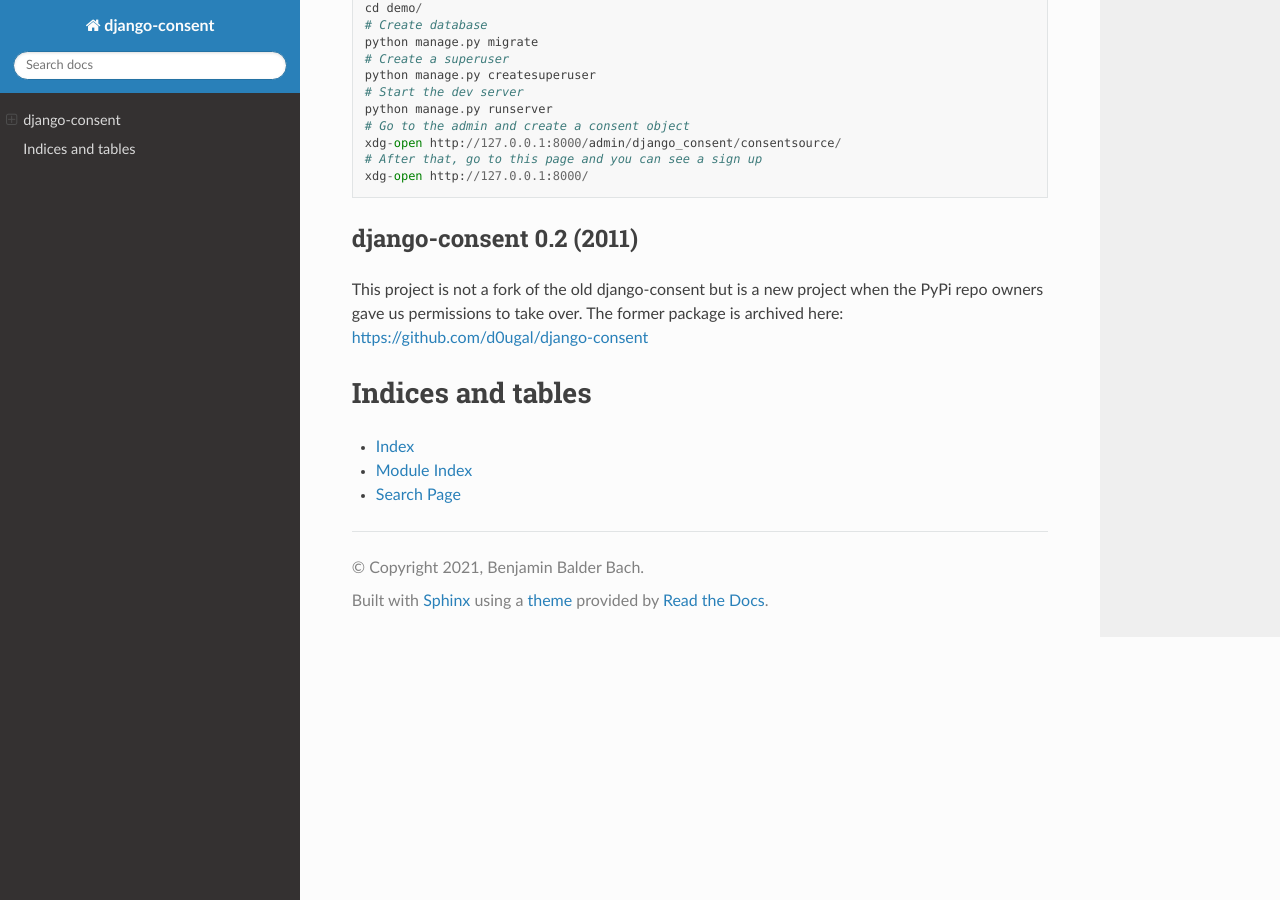
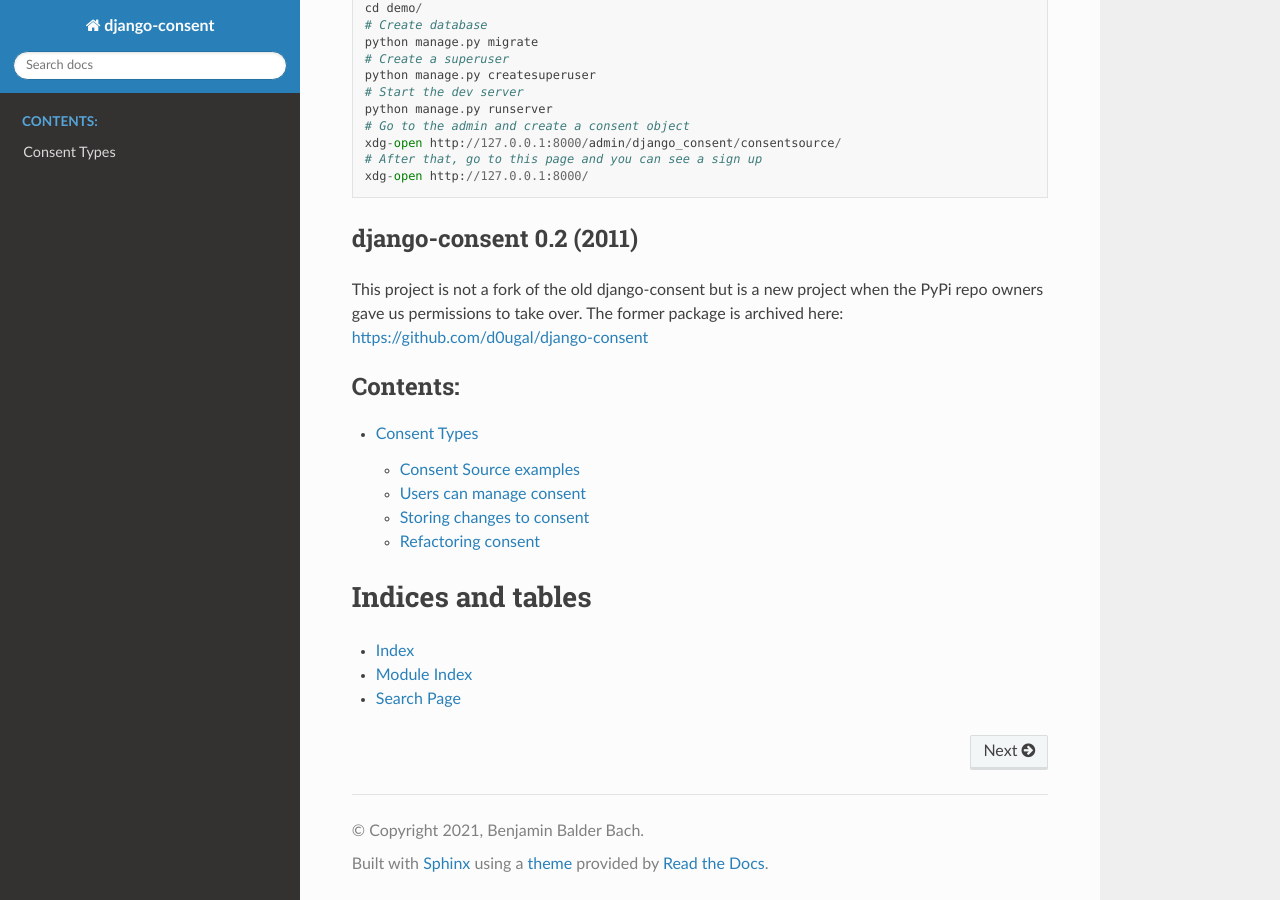
Before and after one commit to django-denmark/django-consent, a Sphinx documentation site: the page built from docs/index.rst, in a window 1280 px wide and 900 px high, scrolled down 3732 px. Built offline with Sphinx 7.4.7 and the Read the Docs theme 2.0.0, drawn with Linux system fonts in a browser that asks for light colours; some of the changed lines change nothing that is shown.

Commit message:
Add some WIP documentation to Consent Types

```diff
--- /dev/null
+++ b/docs/consent_types.rst
@@ -0,0 +1,68 @@
+Consent Types
+=============
+
+
+.. warning::
+
+  This is a WIP (Work-In-Progress). It's to expand upon some of the
+  thoughts that have gone into the design thus-far.
+
+
+Consent has the following basic factors:
+
+.. glossary::
+
+    Consent Source
+      The "Source" or the "origin" of consent can be from a direct form input or from an indirect action.
+
+    Consent
+      A specfic user consents to something specific expressed in a |Consent Source|
+
+    Direct Consent Source
+      A Source can be direct and specific: "Receive a newsletter every month".
+
+    Indirect Consent Source
+      A Source can also be indirect: "As a member of an organization, we need to inform you about changes in our statutes, invite you to meetings etc."
+      Often these are known as "legitimate interest".
+
+
+Consent Source examples
+-----------------------
+
+A source of consent is a repeatable type of consent. Consider these examples:
+
+* User signs up as a member of a website/organization :term:`Consent Source`
+* User signs up for a specific newsletter :term:`Consent`
+
+A direct source can most likely be enabled and disabled directly on the website, while indirect sources are often derived from something else.
+
+
+Users can manage consent
+------------------------
+
+There are very few types of consent that users cannot manage. You can probably
+imagine exactly those and then make the rest configurable.
+
+
+Storing changes to consent
+--------------------------
+
+You might be looking for one of the following two types of changes:
+
+* User changes their :term:`Consent` to a specific :term:`Consent Source` - gives or withdraws.
+* You change the :term:`Consent Source` - **you cannot do that**.
+
+So the possibilities are actually quite limited. We can log when users give and
+withdraw consent to document what has happened.
+
+But under no circumstances should we change anything or add anything to a
+Consent Source. We can of course fix a typo. But consent becomes meaningless if
+we modify it after it's given.
+
+
+Refactoring consent
+-------------------
+
+If users have given consent and then the Consent is attached to a
+:term:`Consent Source` instance, then the source can often be broken down and
+replaced by simpler instances of :term:`Direct Consent Source`.
--- a/docs/index.rst
+++ b/docs/index.rst
@@ -9,6 +9,8 @@
    :maxdepth: 2
    :caption: Contents:
 
+   consent_types
+
 
 Indices and tables
 ==================
```
